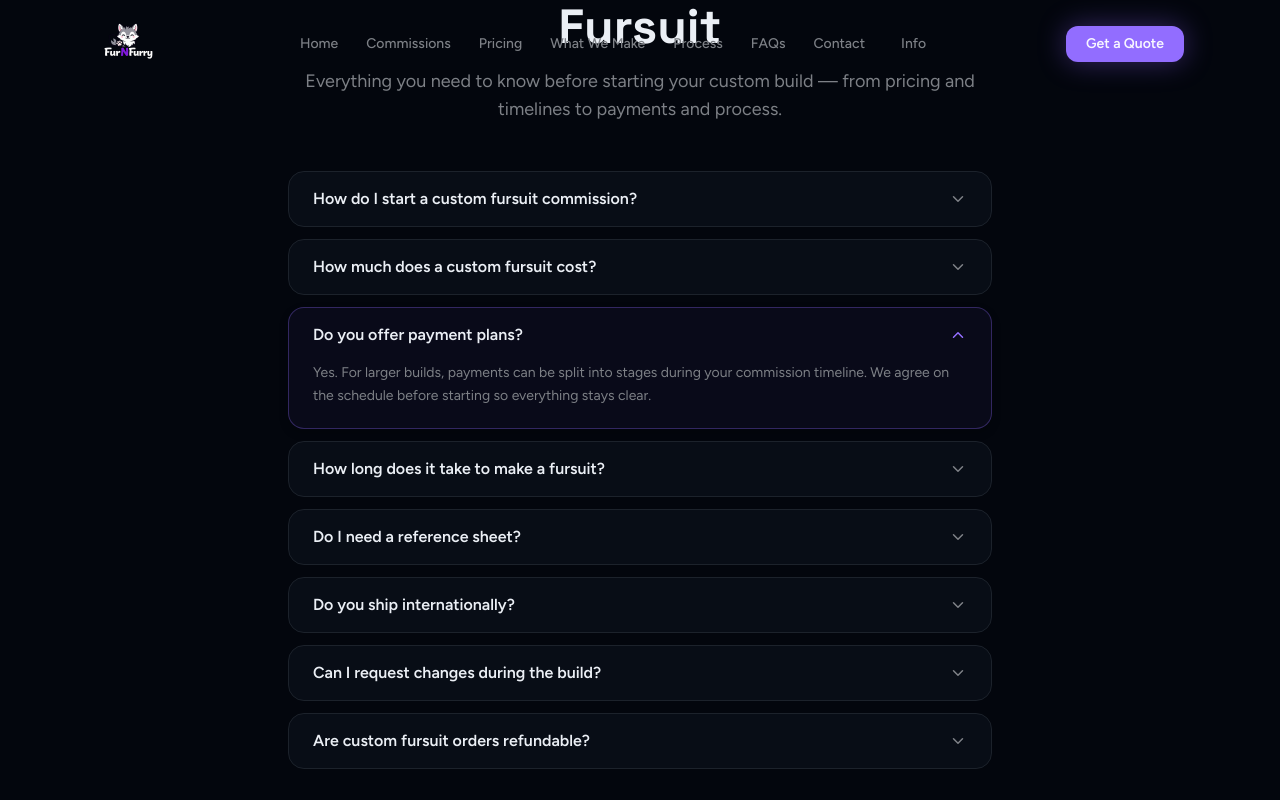
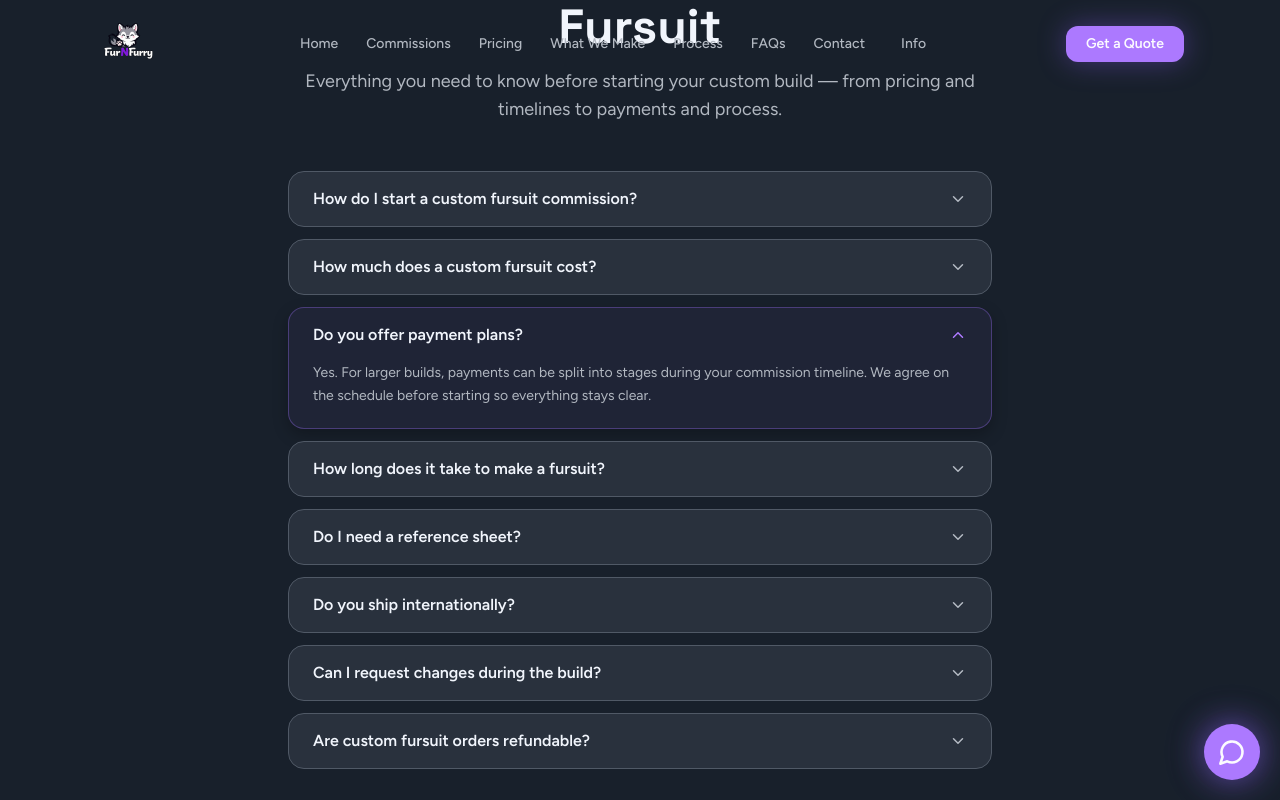
Before and after one commit to naeemsan/furnfurry-site, a React (Vite) app: page / in a window 1280 px wide. Both pictures are taken after a click on the button "Do you offer payment plans?". Shown: the part 9160-9960 px from the top of the page. Built offline with nearby package versions, Linux system fonts and the light colour scheme; what @caffeineai/core-infrastructure would draw is missing.

Commit message:
Updated UI: hero improved, footer fixed, WhatsApp CTA optimized

```diff
--- a/src/App.tsx
+++ b/src/App.tsx
@@ -1,5 +1,5 @@
 import { Routes, Route } from "react-router-dom";
-
+import { WhatsAppButton } from "@/components/WhatsAppButton";
 import { Navbar } from "@/components/layout/Navbar";
 import { CustomFursuitPage } from "@/pages/CustomFursuitPage";
 
@@ -45,10 +45,14 @@ function HomePage() {
 export default function App() {
   return (
     <div className="relative min-h-screen overflow-hidden bg-background text-foreground">
+      {/* Subtle global noise texture */}
       <div className="pointer-events-none fixed inset-0 z-[1] bg-[url('/noise.png')] opacity-[0.025] mix-blend-soft-light" />
 
       <div className="relative z-[2]">
         <Navbar />
+
+        {/* 🔥 WhatsApp Floating Button */}
+        <WhatsAppButton />
 
         <Routes>
           <Route path="/" element={<HomePage />} />
--- /dev/null
+++ b/src/components/WhatsAppButton.tsx
@@ -0,0 +1,24 @@
+import { MessageCircle } from "lucide-react";
+
+export function WhatsAppButton() {
+  return (
+    <a
+      href="https://wa.me/18555578702?text=Hi%20FurNFurry%2C%20I%27d%20like%20to%20request%20a%20custom%20fursuit%20quote."
+      target="_blank"
+      rel="noopener noreferrer"
+      aria-label="Message FurNFurry on WhatsApp"
+      className="group fixed bottom-5 right-5 z-[80]"
+    >
+      {/* Glow ring */}
+      <span className="absolute inset-0 rounded-full bg-primary/30 blur-xl opacity-70 group-hover:opacity-100 transition-all duration-500" />
+
+      {/* Pulse ring */}
+      <span className="absolute inset-0 rounded-full border-2 border-primary/40 animate-ping opacity-40" />
+
+      {/* Button */}
+      <div className="relative flex h-14 w-14 items-center justify-center rounded-full bg-primary text-primary-foreground shadow-[0_0_30px_rgba(139,92,246,0.5)] transition-all duration-300 hover:scale-110 hover:shadow-[0_0_45px_rgba(139,92,246,0.7)] active:scale-95">
+        <MessageCircle className="h-7 w-7" strokeWidth={2.2} />
+      </div>
+    </a>
+  );
+}
--- a/src/components/layout/Layout.tsx
+++ b/src/components/layout/Layout.tsx
@@ -1,4 +1,5 @@
 import { cn } from "@/lib/utils";
+import { motion } from "motion/react";
 
 interface LayoutProps {
   children: React.ReactNode;
@@ -32,16 +33,20 @@ export function Section({
 }: SectionProps) {
   const variantClasses = {
     default: "bg-background",
-    muted: "bg-muted/40",
+    muted: "bg-card/40",
     lavender: "bg-accent/10",
     primary: "bg-primary",
     card: "bg-card",
   };
 
   return (
-    <section
+    <motion.section
       id={id}
       data-ocid={dataOcid}
+      initial={{ opacity: 0, y: 28 }}
+      whileInView={{ opacity: 1, y: 0 }}
+      viewport={{ once: true, margin: "-80px" }}
+      transition={{ duration: 0.65, ease: "easeOut" }}
       className={cn(
         "relative py-16 md:py-24",
         variantClasses[variant],
@@ -49,7 +54,7 @@ export function Section({
       )}
     >
       {children}
-    </section>
+    </motion.section>
   );
 }
 
@@ -91,12 +96,19 @@ export function SectionHeading({
   className,
 }: SectionHeadingProps) {
   return (
-    <div className={cn("mb-12", centered && "text-center", className)}>
+    <motion.div
+      initial={{ opacity: 0, y: 18 }}
+      whileInView={{ opacity: 1, y: 0 }}
+      viewport={{ once: true, margin: "-60px" }}
+      transition={{ duration: 0.55, ease: "easeOut" }}
+      className={cn("mb-12", centered && "text-center", className)}
+    >
       {badge && (
         <span className="mb-3 inline-block rounded-full bg-primary/10 px-3 py-1 text-xs font-semibold uppercase tracking-wider text-primary">
           {badge}
         </span>
       )}
+
       <h2
         className={cn(
           "font-display text-3xl font-bold leading-tight md:text-4xl lg:text-5xl",
@@ -105,6 +117,7 @@ export function SectionHeading({
       >
         {title}
       </h2>
+
       {subtitle && (
         <p
           className={cn(
@@ -116,6 +129,6 @@ export function SectionHeading({
           {subtitle}
         </p>
       )}
-    </div>
+    </motion.div>
   );
 }
--- a/src/index.css
+++ b/src/index.css
@@ -9,40 +9,38 @@
   --font-mono: monospace;
   --radius: 1rem;
 
-    /* DARK BASE */
-    --background: 0.12 0.02 260;
-    --foreground: 0.95 0.01 260;
+  /* HYBRID PREMIUM THEME */
+  --background: 0.24 0.025 260;
+  --foreground: 0.97 0.01 260;
 
-    --card: 0.16 0.02 260;
-    --card-foreground: 0.95 0.01 260;
+  --card: 0.31 0.025 260;
+  --card-foreground: 0.97 0.01 260;
 
-    --popover: 0.18 0.02 260;
-    --popover-foreground: 0.95 0.01 260;
+  --popover: 0.32 0.025 260;
+  --popover-foreground: 0.97 0.01 260;
 
-    /* 🔥 HERO MATCH COLORS */
-    --primary: 0.65 0.22 290;   /* purple */
-    --primary-foreground: 0.98 0.01 290;
+  --primary: 0.70 0.22 295;
+  --primary-foreground: 0.99 0.01 295;
 
-    --secondary: 0.7 0.2 25;    /* orange/red */
-    --secondary-foreground: 0.98 0.01 25;
+  --secondary: 0.74 0.16 25;
+  --secondary-foreground: 0.99 0.01 25;
 
-    --accent: 0.7 0.18 240;     /* blue */
-    --accent-foreground: 0.98 0.01 240;
+  --accent: 0.75 0.14 245;
+  --accent-foreground: 0.99 0.01 245;
 
-    --muted: 0.22 0.02 260;
-    --muted-foreground: 0.6 0.01 260;
+  --muted: 0.38 0.025 260;
+  --muted-foreground: 0.78 0.015 260;
 
-    --destructive: 0.6 0.2 20;
+  --destructive: 0.62 0.2 20;
   --destructive-foreground: 0.98 0.01 20;
 
-    --border: 0.25 0.02 260;
-    --input: 0.25 0.02 260;
-    --ring: 0.65 0.22 290;
+  --border: 0.46 0.025 260;
+  --input: 0.44 0.025 260;
+  --ring: 0.70 0.22 295;
 
-    --sidebar: 0.16 0.02 260;
-    --sidebar-foreground: 0.95 0.01 260;
+  --sidebar: 0.31 0.025 260;
+  --sidebar-foreground: 0.97 0.01 260;
 }
-
   * {
     @apply border-border;
   }
@@ -62,34 +60,48 @@
     transition: all 0.3s cubic-bezier(0.4, 0, 0.2, 1);
   }
 
-  @font-face {
-    font-family: "Space Grotesk";
-    src: url("/assets/fonts/SpaceGrotesk.woff2") format("woff2");
-    font-display: swap;
+  /* 🌟 Subtle Glow (premium feel) */
+  .glow-primary {
+    box-shadow: 0 0 40px rgba(168, 85, 247, 0.25);
   }
 
-  @font-face {
-    font-family: "Figtree";
-    src: url("/assets/fonts/Figtree.woff2") format("woff2");
-    font-display: swap;
+  .glow-soft {
+    box-shadow: 0 10px 30px rgba(0, 0, 0, 0.35);
   }
 
-  .shadow-elevated {
-    box-shadow: 0 20px 40px rgba(0, 0, 0, 0.4);
+  /* 🧠 Card Hover Effect */
+  .hover-lift {
+    transition: all 0.35s ease;
   }
 
-  .shadow-subtle {
-    box-shadow: 0 4px 10px rgba(0, 0, 0, 0.2);
+  .hover-lift:hover {
+    transform: translateY(-6px) scale(1.02);
   }
 
-  /* 🔥 HERO STYLE GRADIENT */
+  /* 🎬 Smooth Fade Animation */
+  .fade-in {
+    animation: fadeIn 0.8s ease forwards;
+  }
+
+  @keyframes fadeIn {
+    from {
+      opacity: 0;
+      transform: translateY(20px);
+    }
+    to {
+      opacity: 1;
+      transform: translateY(0);
+    }
+  }
+
+  /* 🎨 HERO GRADIENT */
   .gradient-hero {
     background: linear-gradient(
       135deg,
-      rgba(255, 60, 60, 0.4),
-      rgba(255, 140, 0, 0.4),
-      rgba(140, 0, 255, 0.4),
-      rgba(0, 120, 255, 0.4)
+      rgba(255, 60, 60, 0.3),
+      rgba(255, 140, 0, 0.3),
+      rgba(140, 0, 255, 0.3),
+      rgba(0, 120, 255, 0.3)
     );
   }
 
@@ -112,4 +124,26 @@
   .transition-all {
     @apply transition-smooth;
   }
+
+  /* 📦 Shadows */
+  .shadow-elevated {
+    box-shadow: 0 20px 50px rgba(0, 0, 0, 0.45);
   }
+
+  .shadow-subtle {
+    box-shadow: 0 6px 15px rgba(0, 0, 0, 0.25);
+  }
+
+  /* 🧾 Fonts */
+  @font-face {
+    font-family: "Space Grotesk";
+    src: url("/assets/fonts/SpaceGrotesk.woff2") format("woff2");
+    font-display: swap;
+  }
+
+  @font-face {
+    font-family: "Figtree";
+    src: url("/assets/fonts/Figtree.woff2") format("woff2");
+    font-display: swap;
+  }
+}
--- a/src/pages/sections/HeroSection.tsx
+++ b/src/pages/sections/HeroSection.tsx
@@ -1,4 +1,5 @@
 import { Button } from "@/components/ui/button";
+import { motion } from "motion/react";
 
 const TRUST_BADGES = [
   { icon: "✓", label: "Made-to-Order Builds" },
@@ -11,15 +12,22 @@ function scrollTo(id: string) {
   document.getElementById(id)?.scrollIntoView({ behavior: "smooth" });
 }
 
+const reveal = {
+  hidden: { opacity: 0, y: 22 },
+  show: { opacity: 1, y: 0 },
+};
+
 export function HeroSection() {
   return (
     <section
       id="home"
       className="relative flex min-h-screen items-center overflow-hidden pt-20"
     >
-      {/* Background image */}
-      <div
-        className="absolute inset-0 z-0 scale-[1.02]"
+      <motion.div
+        className="absolute inset-0 z-0 scale-[1.04]"
+        initial={{ scale: 1.08 }}
+        animate={{ scale: 1.04 }}
+        transition={{ duration: 2.2, ease: "easeOut" }}
         style={{
           backgroundImage: "url('/hero-bg.png')",
           backgroundSize: "cover",
@@ -28,42 +36,55 @@ export function HeroSection() {
         }}
       />
 
-      {/* Main cinematic overlay (strong) */}
-<div className="absolute inset-0 z-0 bg-gradient-to-r from-black/40 via-black/39 to-black/20" />
-
-{/* Bottom depth shadow */}
-<div className="absolute inset-0 z-0 bg-gradient-to-b from-black/25 via-transparent to-black/70" />
-
-{/* Extra left text focus */}
-<div className="absolute left-0 top-0 z-0 h-full w-[65%] bg-gradient-to-r from-black/40 via-black/50 to-transparent" />
-
-      {/* Film grain */}
+      <div className="absolute inset-0 z-0 bg-gradient-to-r from-black/40 via-black/39 to-black/20" />
+      <div className="absolute inset-0 z-0 bg-gradient-to-b from-black/25 via-transparent to-black/70" />
+      <div className="absolute left-0 top-0 z-0 h-full w-[65%] bg-gradient-to-r from-black/40 via-black/50 to-transparent" />
       <div className="pointer-events-none absolute inset-0 z-0 bg-[url('/noise.png')] opacity-[0.035] mix-blend-soft-light" />
 
-      {/* Content */}
       <div className="relative z-10 mx-auto w-full max-w-6xl px-4 py-16 sm:px-6 lg:px-8">
-        <div className="grid items-center gap-10 lg:grid-cols-2 lg:gap-16">
+        <motion.div
+          initial="hidden"
+          animate="show"
+          transition={{ staggerChildren: 0.12, delayChildren: 0.15 }}
+          className="grid items-center gap-10 lg:grid-cols-2 lg:gap-16"
+        >
           <div className="flex flex-col">
-            <span className="mb-5 inline-flex w-fit items-center gap-2 rounded-full border border-white/20 bg-background/10 px-4 py-1.5 text-xs font-semibold uppercase tracking-widest text-white backdrop-blur-md">
+            <motion.span
+              variants={reveal}
+              transition={{ duration: 0.55, ease: "easeOut" }}
+              className="mb-5 inline-flex w-fit items-center gap-2 rounded-full border border-white/20 bg-background/10 px-4 py-1.5 text-xs font-semibold uppercase tracking-widest text-white shadow-[0_0_24px_rgba(255,255,255,0.08)] backdrop-blur-md"
+            >
               <span className="h-2 w-2 rounded-full bg-emerald-400 shadow-[0_0_12px_rgba(52,211,153,0.9)]" />
               Limited Commission Slots Open
-            </span>
+            </motion.span>
 
-            <h1 className="text-4xl font-extrabold leading-tight text-white drop-shadow-[0_15px_60px_rgba(0,0,0,1)] sm:text-5xl lg:text-6xl">
+            <motion.h1
+              variants={reveal}
+              transition={{ duration: 0.65, ease: "easeOut" }}
+              className="text-4xl font-extrabold leading-tight text-white drop-shadow-[0_15px_60px_rgba(0,0,0,1)] sm:text-5xl lg:text-6xl"
+            >
               Bring Your Fursona <br />
-              <span className="text-pink-400">to Life with a</span> <br />
+              <span className="text-primary">to Life with a</span> <br />
               Custom Fursuit
-            </h1>
+            </motion.h1>
 
-            <p className="mt-6 max-w-lg text-white/85 drop-shadow-[0_4px_20px_rgba(0,0,0,0.9)]">
+            <motion.p
+              variants={reveal}
+              transition={{ duration: 0.6, ease: "easeOut" }}
+              className="mt-6 max-w-lg text-white/85 drop-shadow-[0_4px_20px_rgba(0,0,0,0.9)]"
+            >
               Handmade, made-to-order fursuits designed around your character,
               style, and personality — from expressive heads to full body builds.
-            </p>
+            </motion.p>
 
-            <div className="mt-8 flex flex-wrap gap-4">
+            <motion.div
+              variants={reveal}
+              transition={{ duration: 0.6, ease: "easeOut" }}
+              className="mt-8 flex flex-wrap gap-4"
+            >
               <Button
                 onClick={() => scrollTo("contact")}
-                className="rounded-xl bg-pink-400 px-6 py-3 font-semibold text-black shadow-[0_0_30px_rgba(244,114,182,0.35)] transition hover:scale-[1.03] hover:bg-pink-300 active:scale-[0.97]"
+                className="rounded-xl bg-primary px-6 py-3 font-semibold text-primary-foreground shadow-[0_0_30px_rgba(139,92,246,0.4)] transition hover:scale-[1.03] hover:bg-primary/90 hover:shadow-[0_0_42px_rgba(139,92,246,0.55)] active:scale-[0.97]"
               >
                 Start Your Custom Fursuit →
               </Button>
@@ -74,32 +95,40 @@ export function HeroSection() {
               >
                 View Our Work →
               </Button>
-            </div>
+            </motion.div>
 
-            <div className="mt-4">
+            <motion.div
+              variants={reveal}
+              transition={{ duration: 0.55, ease: "easeOut" }}
+              className="mt-4"
+            >
               <a
                 href="/custom-fursuit"
-                className="text-sm text-white underline underline-offset-4 transition hover:text-pink-300"
+                className="text-sm text-white underline underline-offset-4 transition hover:text-primary"
               >
                 Explore custom fursuit options →
               </a>
-            </div>
+            </motion.div>
 
-            <div className="mt-10 flex flex-wrap gap-3">
+            <motion.div
+              variants={reveal}
+              transition={{ duration: 0.6, ease: "easeOut" }}
+              className="mt-10 flex flex-wrap gap-3"
+            >
               {TRUST_BADGES.map((badge) => (
                 <div
                   key={badge.label}
-                  className="flex items-center gap-2 rounded-xl border border-white/20 bg-background/10 px-3 py-2 text-sm text-white backdrop-blur-md"
+                  className="flex items-center gap-2 rounded-xl border border-white/20 bg-background/10 px-3 py-2 text-sm text-white backdrop-blur-md transition hover:scale-[1.03] hover:border-primary/50 hover:bg-white/10"
                 >
-                  <span className="text-pink-300">{badge.icon}</span>
+                  <span className="text-primary">{badge.icon}</span>
                   {badge.label}
                 </div>
               ))}
-            </div>
+            </motion.div>
           </div>
 
           <div className="hidden lg:block" />
-        </div>
+        </motion.div>
       </div>
     </section>
   );
```
Also changed, not shown: src/pages/sections/ContactFooter.tsx (+69 -21 lines), src/pages/sections/FeatureStrip.tsx (+29 -14 lines), 1 other file (tests, documents, lock files or other folders). Lines whose indentation alone changed are shown as unchanged.
